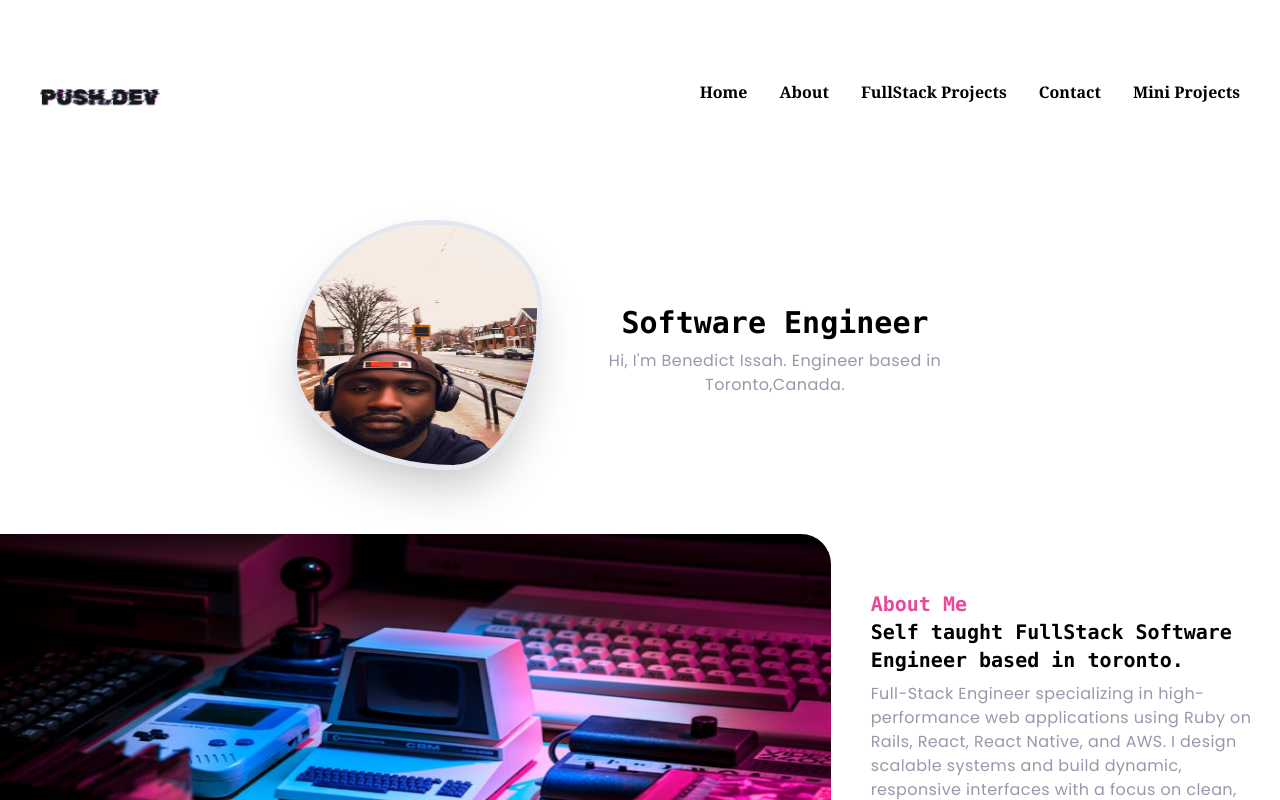
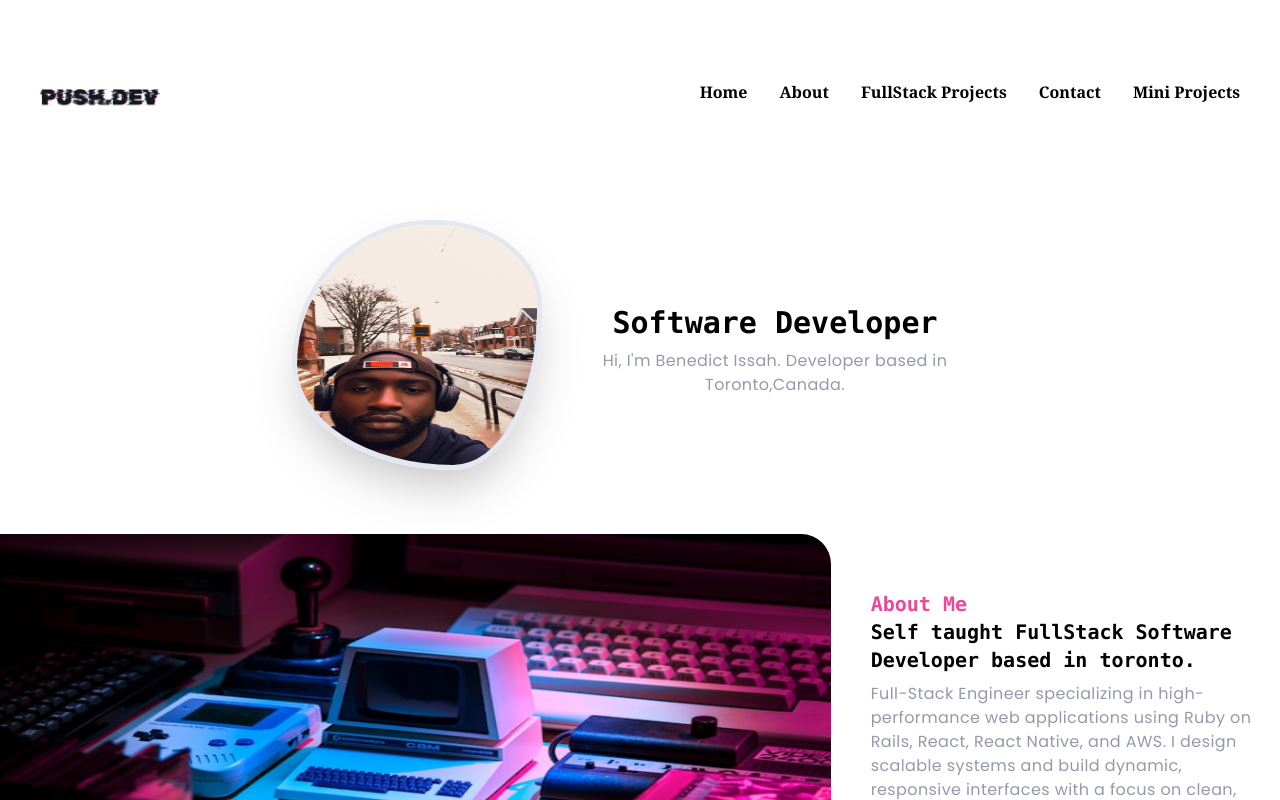
Before and after one commit to IssahBen/my-portfolio, a React (Create React App) app: page / in a window 1280 px wide. Shown: the top 800 px of the page. Built offline with nearby package versions, Linux system fonts and the light colour scheme.

Commit message:
minor changes

```diff
--- a/src/App.js
+++ b/src/App.js
@@ -154,12 +154,12 @@ function Intro() {
     <div className="md:w-1/3 flex flex-col w-full mt-5  px-5 ">
       <div className="flex w-full justify-center mb-2">
         <h1 className=" text-center font-mono font-extrabold text-3xl">
-          Software Engineer
+          Software Developer
         </h1>
       </div>
       <div className="flex justify-center mb-2">
         <p className="text-cool_gray tracking-wide text-center">
-          Hi, I'm Benedict Issah. Engineer based in Toronto,Canada.
+          Hi, I'm Benedict Issah. Developer based in Toronto,Canada.
         </p>
       </div>
     </div>
@@ -173,7 +173,7 @@ function AboutMe() {
         <h2 className="text-pink-500 font-mono font-bold text-xl">About Me</h2>
       </div>
       <div className="flex font-extrabold text-xl justify-start  font-mono text-black">
-        <h2>Self taught FullStack Software Engineer based in toronto.</h2>
+        <h2>Self taught FullStack Software Developer based in toronto.</h2>
       </div>
       <div className="flex text-cool_gray mt-2 tracking-wide font-sans">
         <p>
```
Also changed, not shown: public/dev.png (added).
